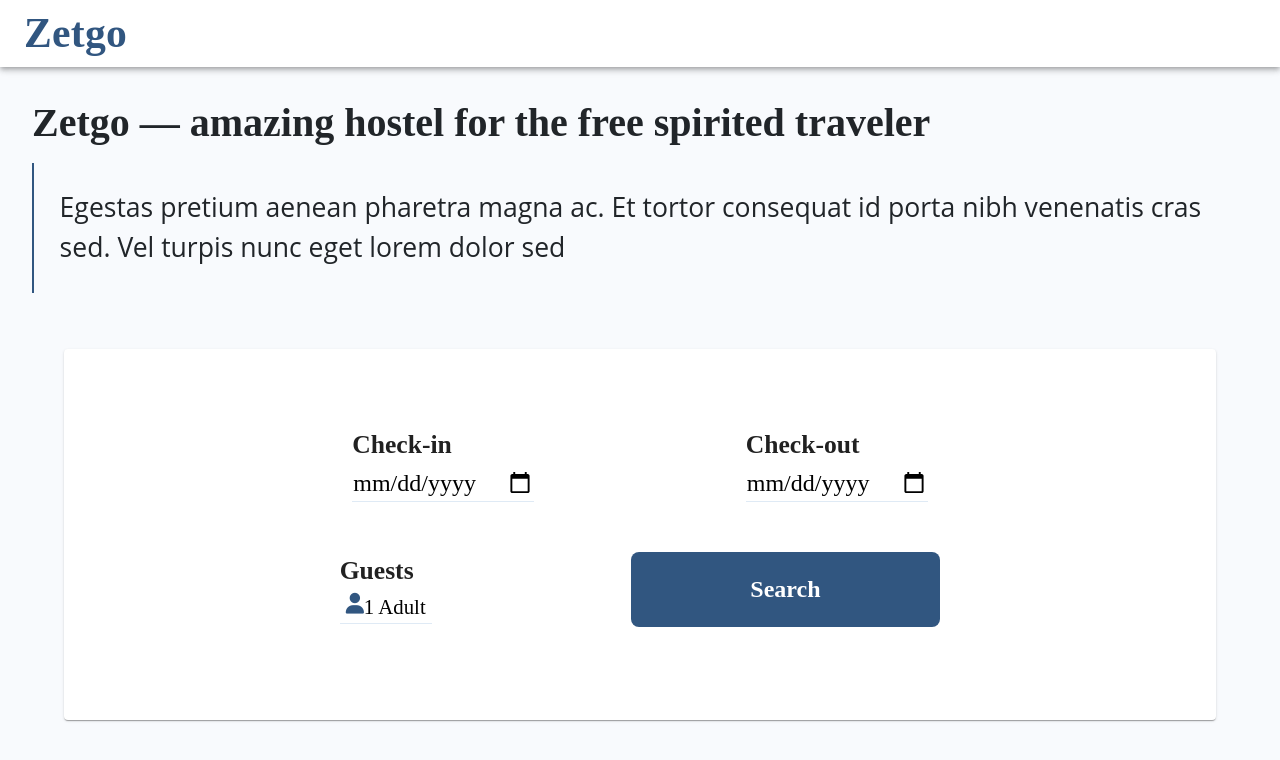
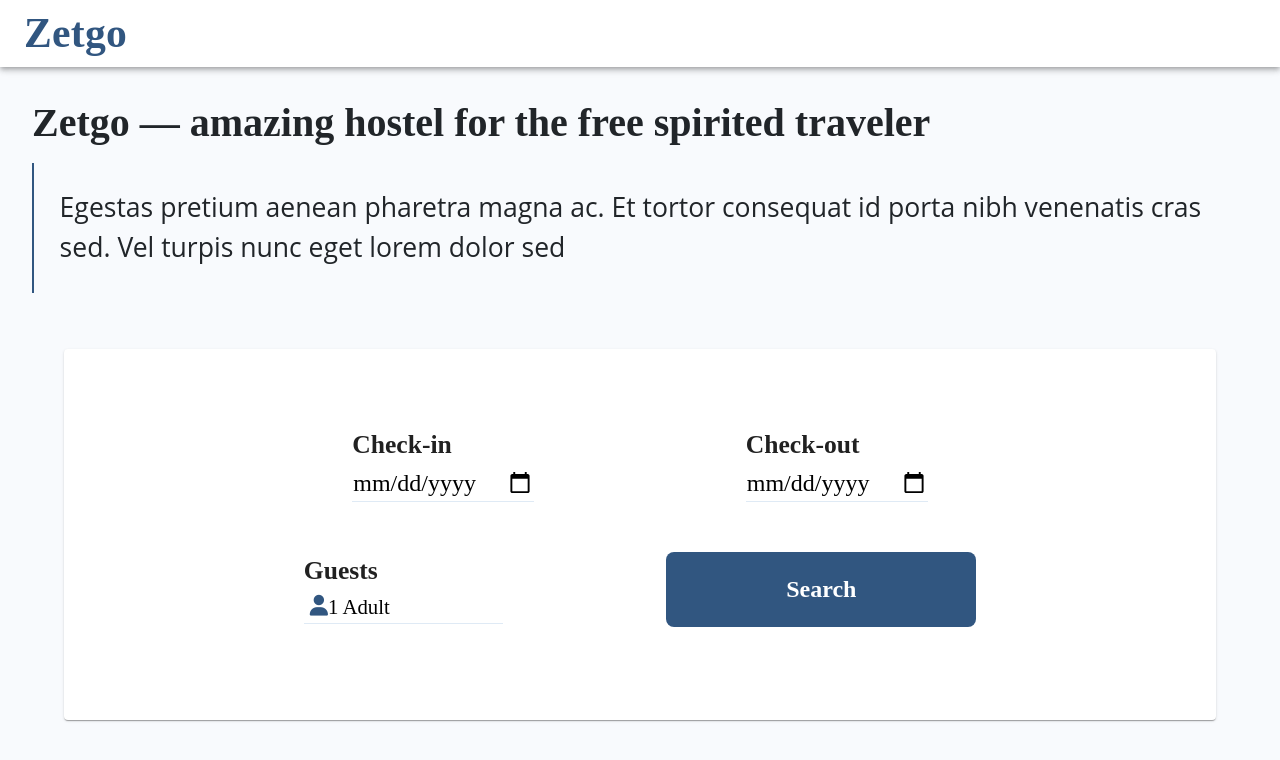
Before and after one commit to KhushiMittal16/zetgo, a React (Create React App) app: page / in a window 1280 px wide. Shown: the top 760 px of the page. Built offline with nearby package versions, Linux system fonts and the light colour scheme.

Commit message:
new commit

```diff
--- a/src/CSS/main.css
+++ b/src/CSS/main.css
@@ -1,5 +1,5 @@
 .completecode{
-    width: 100vw;
+    width: 100%;
     height: 100vh;
     background-color: #F8FAFD;
     padding: 4vh;
@@ -40,7 +40,7 @@ h1{
 }
 
 .nav{
-    width: 100vw;
+    width: 100%;
 }
 
 input{
@@ -142,6 +142,10 @@ i{
     margin-right: 20%;
 }
 
+.guests{
+    width: 20%;
+}
+
 @media screen and (max-width:428px){
     form{
         display: block;
```
